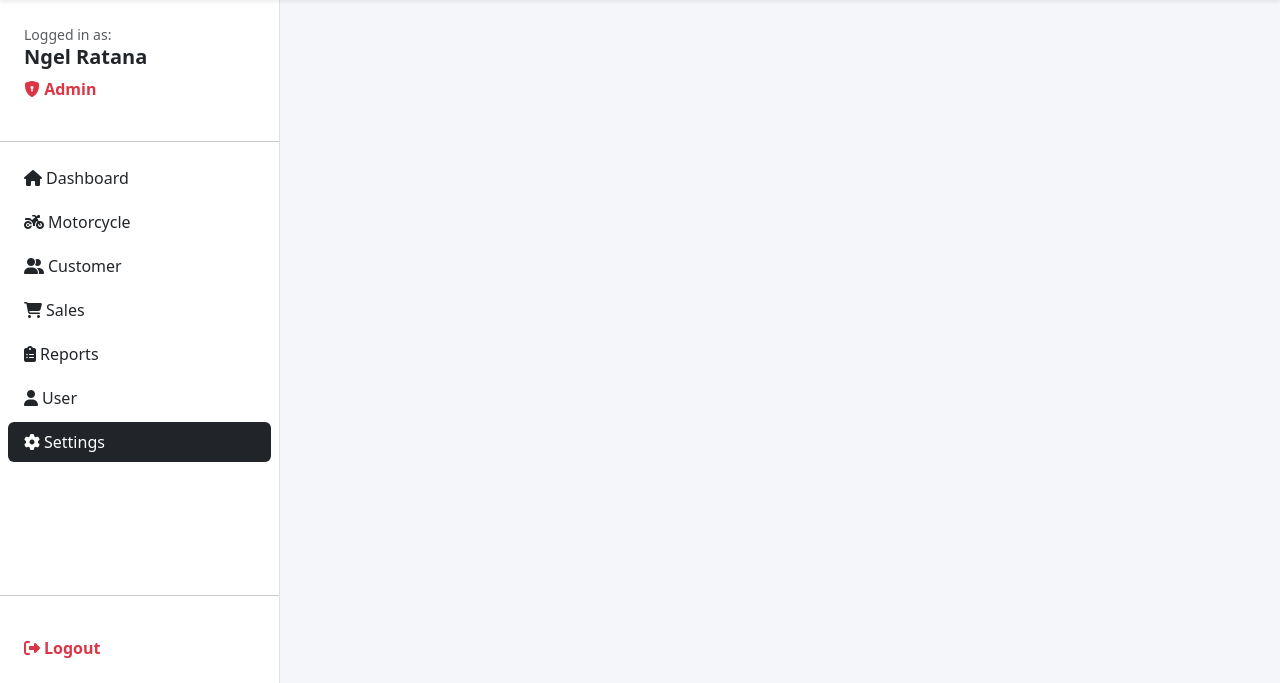
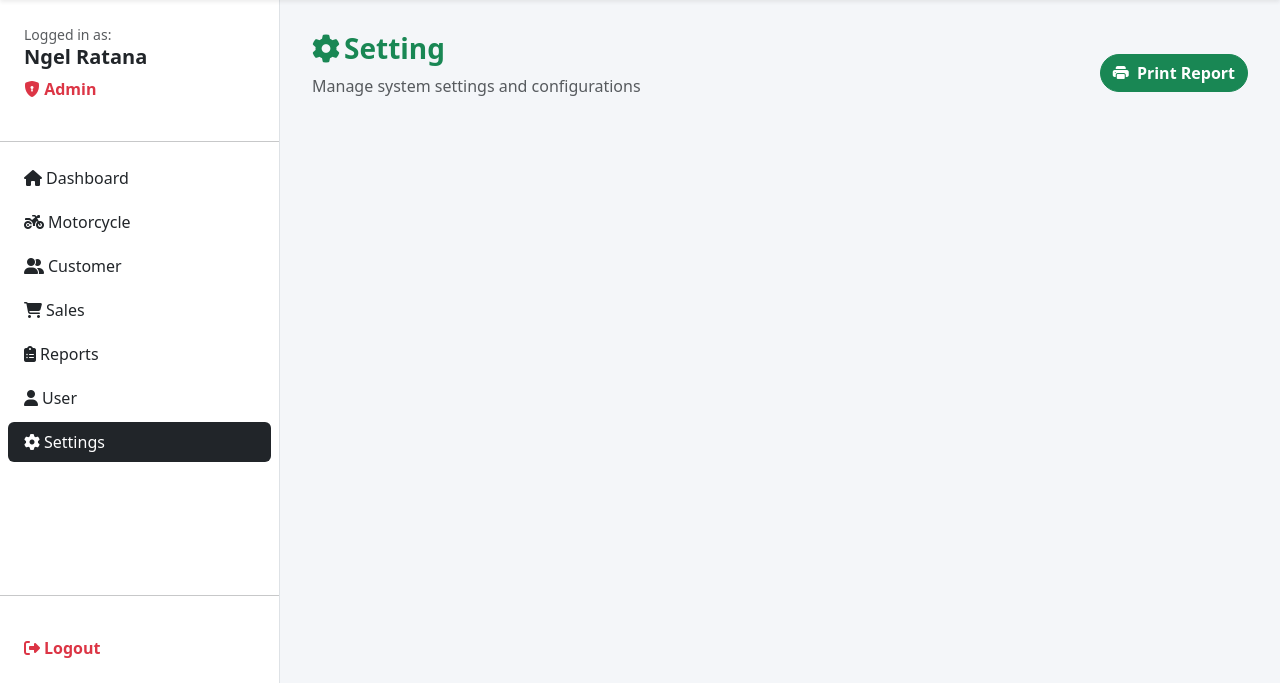
Before and after one commit to nnatna/motoshop_ms, a PHP site: page /settings.php in a window 1280 px wide. Shown: the part 62-745 px from the top of the page. Run offline with PHP 8.4, Linux system fonts and the light colour scheme; a user stored in the database is signed in.

Commit message:
Update Report

```diff
--- a/settings.php
+++ b/settings.php
@@ -1,5 +1,6 @@
 <!DOCTYPE html>
 <html lang="en">
+
 <head>
     <meta charset="UTF-8">
     <meta name="viewport" content="width=device-width, initial-scale=1.0">
@@ -10,14 +11,28 @@
     <link rel="stylesheet" href="https://cdnjs.cloudflare.com/ajax/libs/font-awesome/6.5.1/css/all.min.css">
     <link rel="stylesheet" href="./assets/css/layout.css?v=1">
 </head>
+
 <body>
     <?php include 'layout/header.php'; ?>
     <div class="main-wrapper">
         <?php include 'layout/sidebar.php'; ?>
         <main class="content-wrapper">
+            <div class="d-flex justify-content-between align-items-center mb-3">
+                <div>
+                    <h3 class="fw-bold text-success"><i class="fa-solid fa-gear me-1"></i>Setting</h3>
+                    <p class="text-muted">Manage system settings and configurations</p>
+                </div>
+                <div>
+                    <button type="button" class="btn btn-success rounded-pill fw-bold" onclick="window.print()">
+                        <i class="bi bi-printer-fill me-1"></i> Print Report
+                    </button>
+                </div>
+            </div>
         </main>
     </div>
-    <?php include 'layout/footer.php';?>
+    <?php include 'layout/footer.php'; ?>
 </body>
+
 </html>
+
 </html>
```
